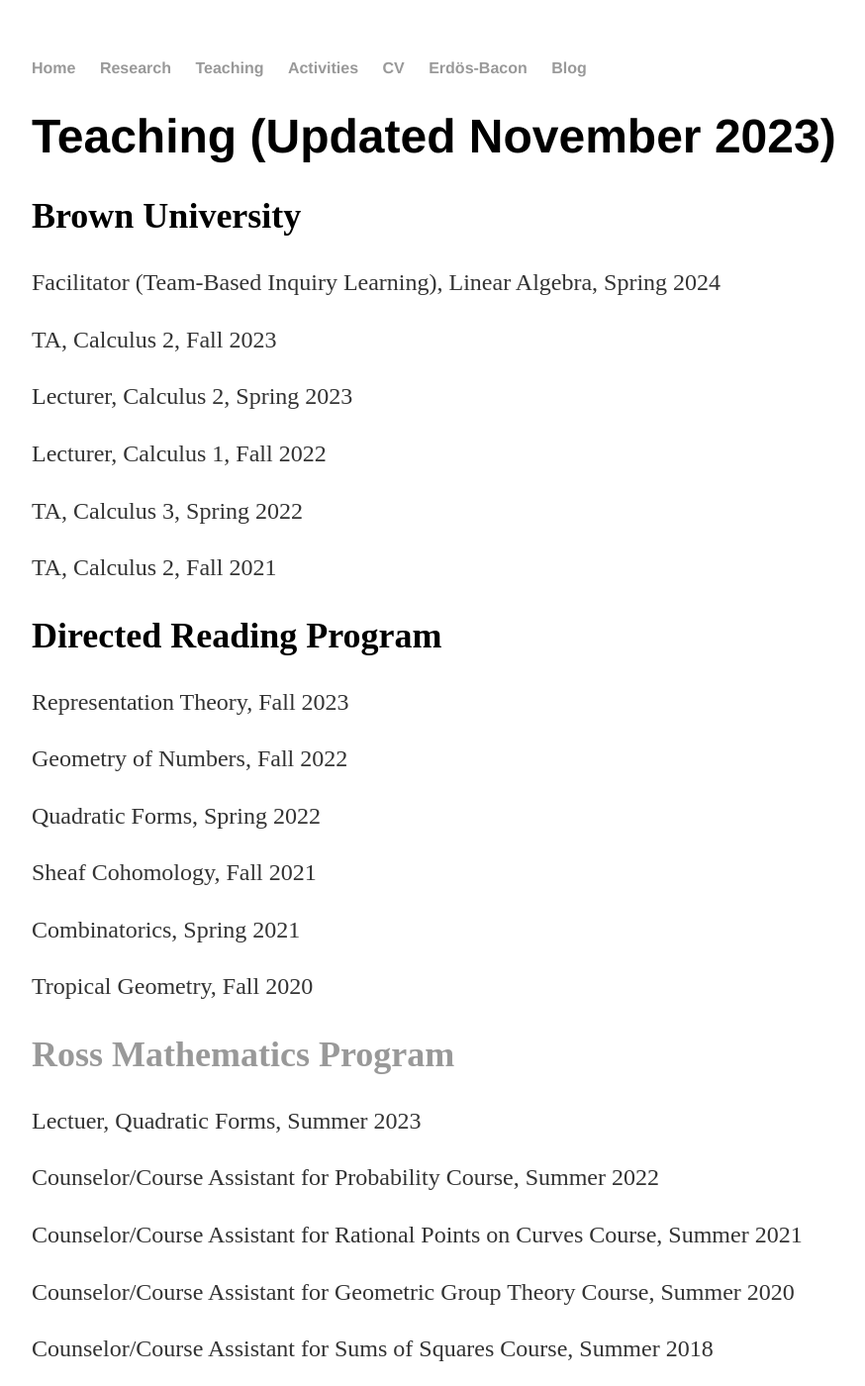
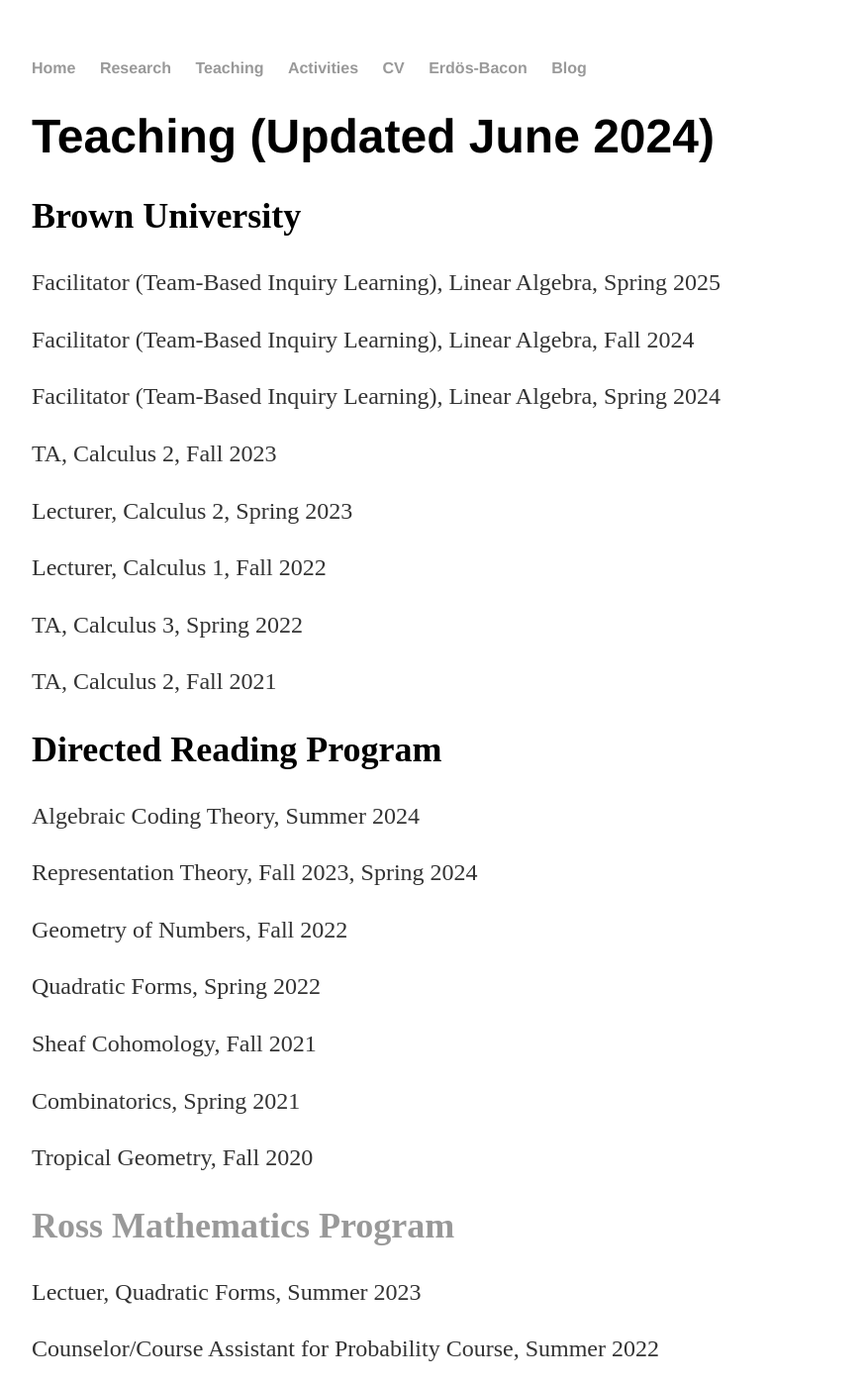
Before and after one commit to stevenecreech/stevenecreech.github.io, a Jekyll site: the page built from teaching/index.html, in a window 1280 px wide and 1400 px high. Shown: the whole window at 99% size, without its empty margins (160-1034 px from the left). Built offline with Jekyll 4.4.1, drawn with Linux system fonts in a browser that asks for light colours; Markdown is read by kramdown in place of the engine named in the settings.

Commit message:
Update index.html

```diff
--- a/teaching/index.html
+++ b/teaching/index.html
@@ -3,9 +3,11 @@
 title: Steven Creech Teaching
 ---
 <div class="blurb">
-	<h1>Teaching (Updated November 2023)</h1>
+	<h1>Teaching (Updated June 2024)</h1>
 
 	<font size="+2"><h2>Brown University</h2></font>
+	<p>Facilitator (Team-Based Inquiry Learning), Linear Algebra, Spring 2025</p>
+	<p>Facilitator (Team-Based Inquiry Learning), Linear Algebra, Fall 2024</p>
 	<p>Facilitator (Team-Based Inquiry Learning), Linear Algebra, Spring 2024</p>
 	<p>TA, Calculus 2, Fall 2023</p>
 	<p>Lecturer, Calculus 2, Spring 2023</p>
@@ -14,7 +16,8 @@
 	<p>TA, Calculus 2, Fall 2021</p>
 
 	<font size="+2"><h2>Directed Reading Program </h2></font>
-	<p>Representation Theory, Fall 2023</p>
+	<p>Algebraic Coding Theory, Summer 2024</p>
+	<p>Representation Theory, Fall 2023, Spring 2024</p>
 	<p>Geometry of Numbers, Fall 2022</p>
 	<p>Quadratic Forms, Spring 2022</p>
 	<p>Sheaf Cohomology, Fall 2021</p>
```
